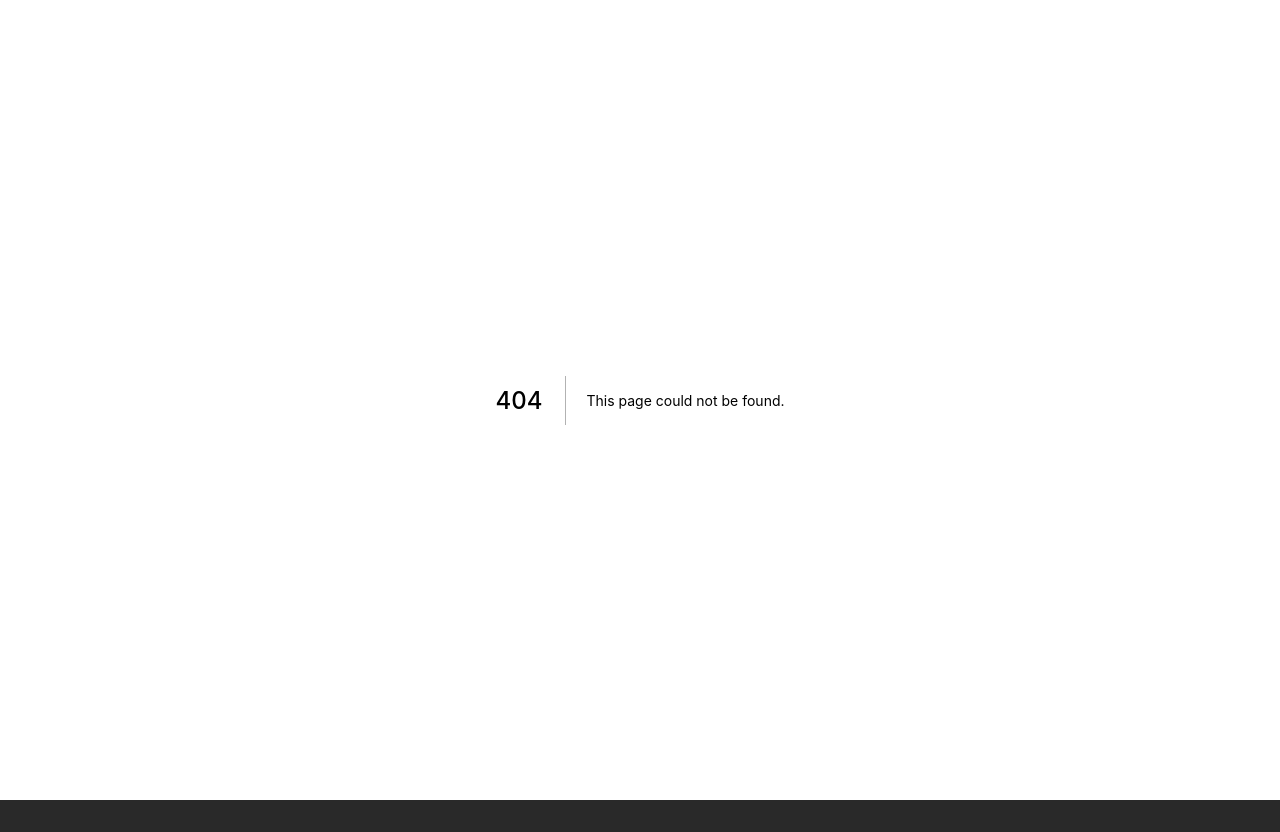
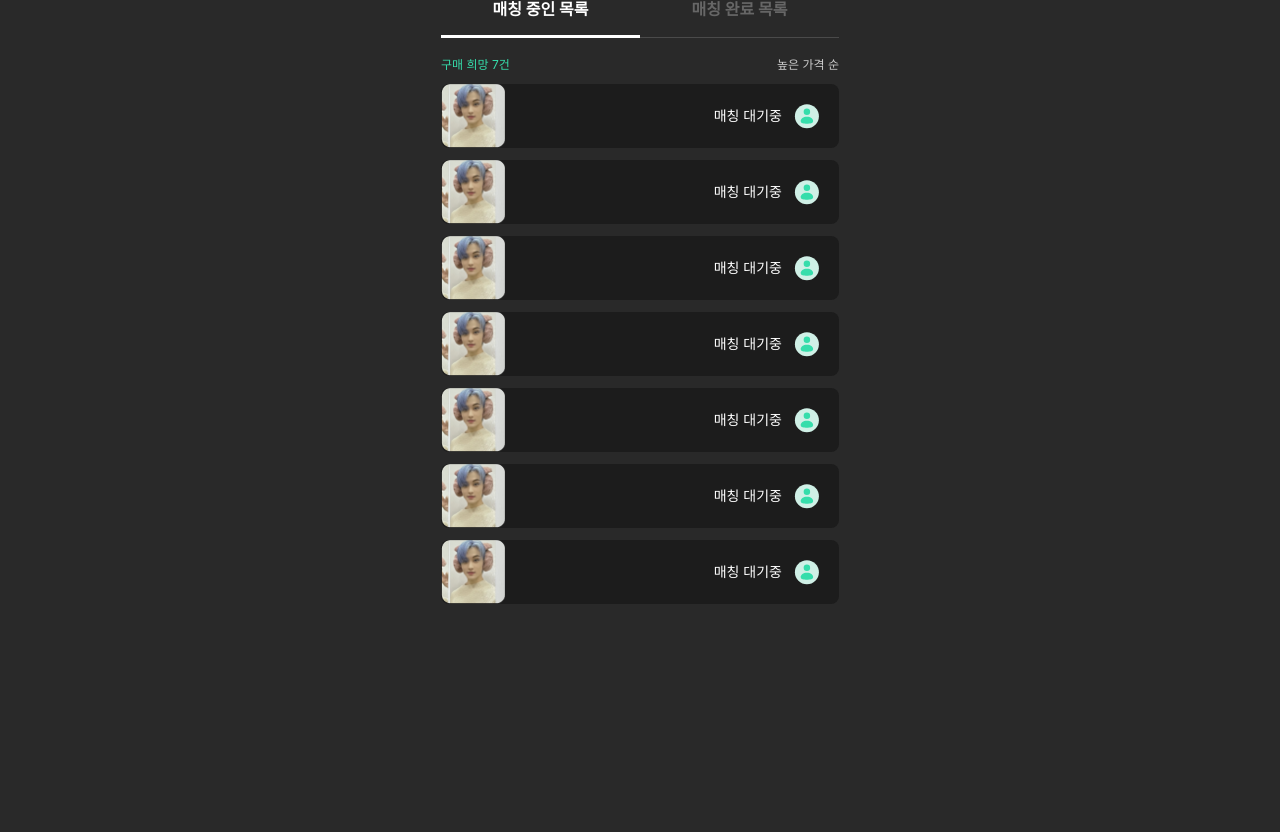
Before and after one commit to Team-JustPay/JustPay-Client, a Next.js app: page /matching/1 in a window 1280 px wide. Before the commit this address had no page. After the commit the page ends 800 px from the top, so only its background shows below. Built offline with nearby package versions, Linux system fonts and the light colour scheme.

Commit message:
#63 - Feat: 매칭 중 컴포넌트 개발 및 레이아웃 수정

```diff
--- a/components/common/BigButton.tsx
+++ b/components/common/BigButton.tsx
@@ -18,7 +18,7 @@ export default function BigButton({ text, isDisabled, onClick }: ButtonProps) {
 const GlobalStyledButton = styled.button`
   width: 100%;
   padding: 1.5rem 0 1.4rem;
-  margin-bottom: 3.2rem;
+  margin-bottom: 1.2rem;
 
   border: none;
   border-radius: 0.8rem;
--- /dev/null
+++ b/components/matching/ItemContainer.tsx
@@ -0,0 +1,13 @@
+import React from 'react';
+import styled from 'styled-components';
+import { ContainerProps } from 'types/container';
+
+export default function ItemContainer({ children }: ContainerProps) {
+  return <StyledContainer>{children}</StyledContainer>;
+}
+
+const StyledContainer = styled.article`
+  display: flex;
+  flex-direction: column;
+  gap: 1.2rem;
+`;
--- /dev/null
+++ b/components/matching/SortOption.tsx
@@ -0,0 +1,38 @@
+import React from 'react';
+import styled from 'styled-components';
+
+interface OptionProps {
+  optionText: string;
+  optionNum: number;
+}
+
+export default function SortOption({ optionText, optionNum }: OptionProps) {
+  return (
+    <OptionContainer>
+      <OptionNumText>
+        {optionText} {optionNum}건
+      </OptionNumText>
+      <SortOptionText>높은 가격 순</SortOptionText>
+    </OptionContainer>
+  );
+}
+
+const OptionContainer = styled.section`
+  display: flex;
+  justify-content: space-between;
+
+  font-size: 1.2rem;
+  line-height: 1.4rem;
+
+  width: 100%;
+
+  padding: 2rem 0 1.2rem;
+`;
+
+const OptionNumText = styled.p`
+  color: ${({ theme }) => theme.colors.main};
+`;
+
+const SortOptionText = styled.p`
+  color: ${({ theme }) => theme.colors.gray3};
+`;
--- /dev/null
+++ b/components/matching/SuggestContainer.tsx
@@ -0,0 +1,9 @@
+import React from 'react';
+import styled from 'styled-components';
+import { ContainerProps } from 'types/container';
+
+export default function SuggestContainer({ children }: ContainerProps) {
+  return <StyledContainer>{children}</StyledContainer>;
+}
+
+const StyledContainer = styled.section``;
--- /dev/null
+++ b/components/matching/SuggestItem.tsx
@@ -0,0 +1,114 @@
+import React from 'react';
+import Image from 'next/image';
+import styled, { css } from 'styled-components';
+
+import FirstPic from '../../public/assets/images/suggestItem.png';
+import ProfilePic from '../../public/assets/icons/profile.svg';
+
+interface SuggestItemProps {
+  itemSize: 'big' | 'small';
+  description: string;
+  purchaseOption?: string;
+  productCount?: number;
+  price?: number;
+}
+
+interface ComponentProps {
+  itemSize: 'big' | 'small';
+}
+
+export default function SuggestItem({ itemSize, description, purchaseOption, productCount, price }: SuggestItemProps) {
+  return (
+    <ItemContainer itemSize={itemSize}>
+      <Image src={FirstPic} alt="상품 사진" />
+      <SuggestInfo>
+        <SuggestState itemSize={itemSize}>
+          <SuggestStateText>{description}</SuggestStateText>
+          <ProfilePic />
+        </SuggestState>
+        {itemSize === 'big' && (
+          <Option>
+            <BuyOption>
+              {purchaseOption}
+              <strong>{productCount}개</strong>
+            </BuyOption>
+            <Price>{price} 원 제시</Price>
+          </Option>
+        )}
+      </SuggestInfo>
+    </ItemContainer>
+  );
+}
+
+const ItemContainer = styled.article<ComponentProps>`
+  display: flex;
+  justify-content: space-between;
+
+  width: 100%;
+
+  border-radius: 0.8rem;
+  background-color: ${({ theme }) => theme.colors.grey_popup};
+
+  ${({ itemSize }) =>
+    itemSize === 'small'
+      ? css`
+          height: 6.4rem;
+          img {
+            width: 6.4rem !important;
+          }
+        `
+      : css`
+          height: 12.2rem;
+          img {
+            width: 16rem !important;
+          }
+        `}
+`;
+
+const SuggestInfo = styled.article`
+  display: flex;
+  flex-direction: column;
+  justify-content: space-between;
+
+  padding: 20px 20px 20px 0;
+
+  text-align: right;
+`;
+
+const SuggestState = styled.section<ComponentProps>`
+  display: flex;
+  gap: 1.2rem;
+
+  font-weight: ${({ itemSize }) => (itemSize === 'small' ? '400' : '700')};
+`;
+
+const SuggestStateText = styled.p`
+  font-size: 1.4rem;
+  line-height: 2.4rem;
+  color: ${({ theme }) => theme.colors.white};
+`;
+
+const Option = styled.section`
+  display: flex;
+  flex-direction: column;
+  gap: 0.5rem;
+`;
+
+const BuyOption = styled.p`
+  color: ${({ theme }) => theme.colors.white};
+  font-weight: 400;
+  font-size: 1.2rem;
+  line-height: 1.4rem;
+
+  strong {
+    font-weight: 700;
+    margin-left: 0.8rem;
+  }
+`;
+
+const Price = styled.p`
+  color: ${({ theme }) => theme.colors.main};
+  font-weight: 700;
+  font-size: 1.4rem;
+  line-height: 1.7rem;
+`;
--- /dev/null
+++ b/components/matching/SuggestTab.tsx
@@ -0,0 +1,57 @@
+import { f } from 'msw/lib/SetupApi-b2f0e5ac';
+import React, { useState } from 'react';
+import styled, { css } from 'styled-components';
+
+interface TabProps {
+  options: string[];
+  outerFunc?: () => void;
+  isClicked?: boolean;
+}
+
+interface OptionProps {
+  isClicked?: boolean;
+}
+
+export default function SuggestTab({ options, outerFunc, isClicked }: TabProps) {
+  const handleClickTabOption = (e: React.MouseEvent) => {
+    if (e.target instanceof HTMLDivElement) {
+      outerFunc?.();
+    }
+  };
+
+  return (
+    <TabContainer onClick={handleClickTabOption}>
+      <Option isClicked={isClicked}>{options[0]}</Option>
+      <Option isClicked={!isClicked}>{options[1]}</Option>
+    </TabContainer>
+  );
+}
+
+const TabContainer = styled.section`
+  display: flex;
+
+  width: 100%;
+`;
+
+const Option = styled.div<OptionProps>`
+  width: 50%;
+
+  padding-bottom: 1.6rem;
+
+  font-size: 1.6rem;
+  line-height: 1.9rem;
+  font-weight: 700;
+
+  text-align: center;
+
+  ${({ isClicked }) =>
+    isClicked
+      ? css`
+          color: ${({ theme }) => theme.colors.white};
+          border-bottom: 0.3rem solid ${({ theme }) => theme.colors.white};
+        `
+      : css`
+          color: ${({ theme }) => theme.colors.gray1};
+          border-bottom: 0.1rem solid ${({ theme }) => theme.colors.gray0};
+        `}
+`;
--- /dev/null
+++ b/pages/matching/[id].tsx
@@ -0,0 +1,33 @@
+import React, { useState } from 'react';
+
+import SuggestContainer from 'components/matching/SuggestContainer';
+import SuggestTab from 'components/matching/SuggestTab';
+import SortOption from 'components/matching/SortOption';
+import ItemContainer from 'components/matching/ItemContainer';
+import SuggestItem from 'components/matching/SuggestItem';
+
+export default function matching() {
+  const [isClicked, setIsClicked] = useState(true);
+
+  const handleOptionTab = () => {
+    setIsClicked((prev) => !prev);
+  };
+
+  return (
+    <div>
+      <SuggestContainer>
+        <SuggestTab options={['매칭 중인 목록', '매칭 완료 목록']} outerFunc={handleOptionTab} isClicked={isClicked} />
+        <SortOption optionText="구매 희망" optionNum={7} />
+        <ItemContainer>
+          <SuggestItem itemSize="small" description="매칭 대기중" />
+          <SuggestItem itemSize="small" description="매칭 대기중" />
+          <SuggestItem itemSize="small" description="매칭 대기중" />
+          <SuggestItem itemSize="small" description="매칭 대기중" />
+          <SuggestItem itemSize="small" description="매칭 대기중" />
+          <SuggestItem itemSize="small" description="매칭 대기중" />
+          <SuggestItem itemSize="small" description="매칭 대기중" />
+        </ItemContainer>
+      </SuggestContainer>
+    </div>
+  );
+}
```
Also changed, not shown: pages/index.tsx (+10 -0 lines), public/assets/icons/profile.svg (added), public/assets/images/suggestItem.png (added).
